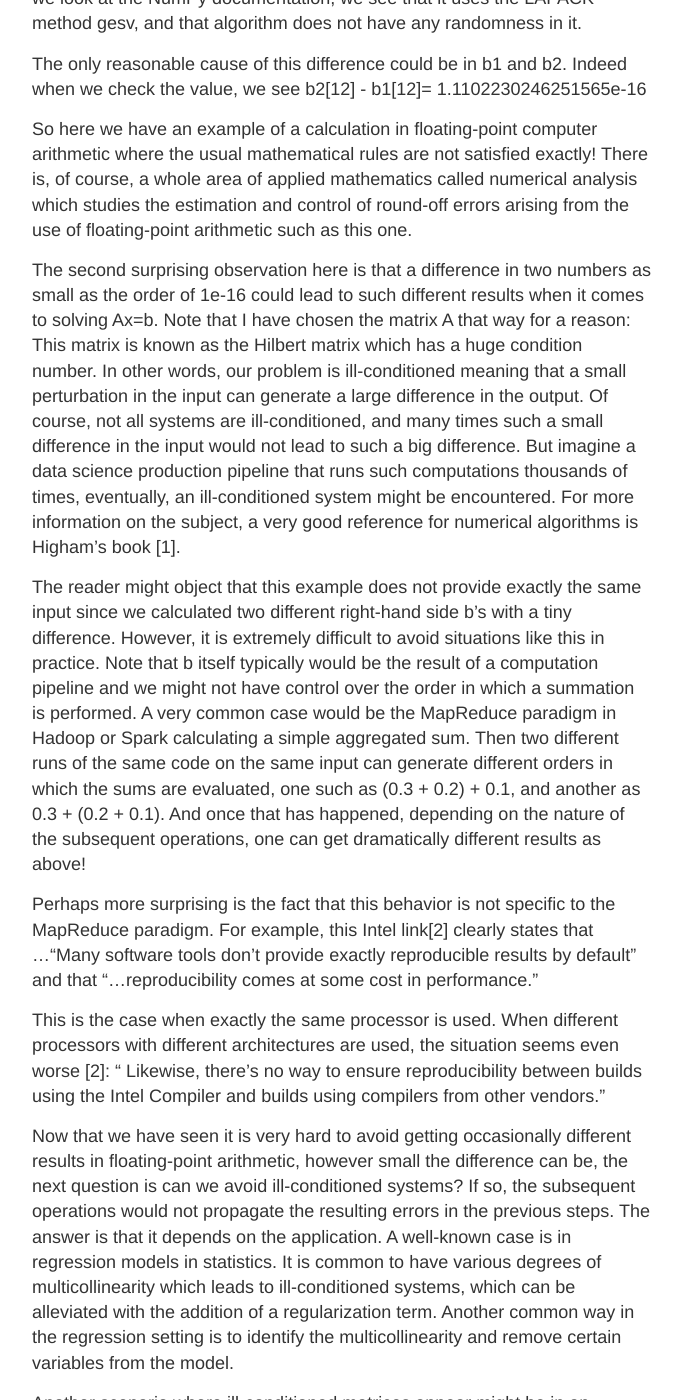
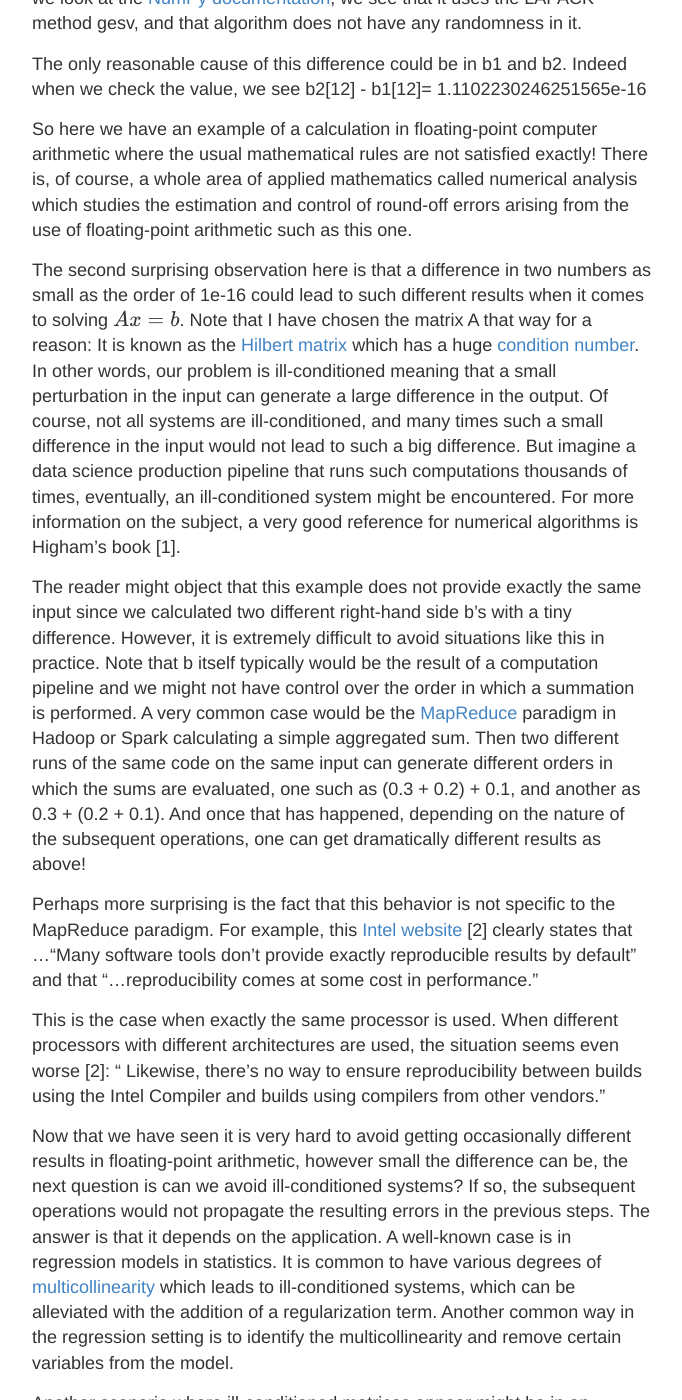
Before and after one commit to muratmut/muratmut.github.io, a Jekyll site: the page built from _posts/2020-05-20-reproducability.md, in a window 1280 px wide and 1400 px high, scrolled down 2076 px. Shown: the whole window, without its empty margins (298-980 px from the left). Built offline with Jekyll 4.4.1, drawn with Linux system fonts in a browser that asks for light colours; formulas are drawn with MathJax 3; some of the changed text lies outside the part shown.

Commit message:
Update 2020-05-20-reproducability.md

````diff
--- a/_posts/2020-05-20-reproducability.md
+++ b/_posts/2020-05-20-reproducability.md
@@ -9,7 +9,7 @@
 
 Imagine a data scientist who is running a regression model. There are situations where it is normal to expect regression coefficients that can vary each time the same model is run on the same input, e.g. if the underlying algorithm uses the [stochastic gradient descent method](https://en.wikipedia.org/wiki/Stochastic_gradient_descent). The reason is there is already some randomness in the underlying algorithm. But if we know that the algorithm does not involve any randomness, is it possible that we can get different regression coefficients from different runs?
 
-Let’s suppose we would like to solve a system of linear equations $$Ax=b$$. Note that a very large number of numerical algorithms used in machine learning and statistics require solving such systems and that includes the multilinear regression model. We will solve the Ax=b system using Python NumPy function numpy.linalg.solve. The matrix A is a square matrix of size 13 and b is a vector of all zeros except the last element. That last element will be calculated in two ways; first as (0.3 + 0.2) + 0.1, then as 0.3 + (0.2 + 0.1). Of course, the addition is associative, so mathematically both operations give the same number 0.6. The following Python snippet does that:
+Let’s suppose we would like to solve a system of linear equations $$Ax=b$$. Note that a very large number of numerical algorithms used in machine learning and statistics require solving such systems and that includes the multilinear regression model. We will solve the $$Ax=b$$ system using Python NumPy function numpy.linalg.solve. The matrix A is a square matrix of size 13 and b is a vector of all zeros except the last element. That last element will be calculated in two ways; first as (0.3 + 0.2) + 0.1, then as 0.3 + (0.2 + 0.1). Of course, the addition is associative, so mathematically both operations give the same number 0.6. The following Python snippet does that:
 
 ```python
 import numpy as np
@@ -52,23 +52,23 @@
    1.          -0.5          0.0859375 ]
 ```
 
-Note that the difference between the coefficients x1[7] and x2[7] is larger than 13! Does the numpy.linalg.solve method have any randomness in it? When we look at the NumPy documentation, we see that it uses the LAPACK method gesv, and that algorithm does not have any randomness in it.
+Note that the difference between the coefficients x1[7] and x2[7] is larger than 13! Does the numpy.linalg.solve method have any randomness in it? When we look at the [NumPy documentation](https://numpy.org/doc/stable/reference/generated/numpy.linalg.solve.html#numpy.linalg.solve), we see that it uses the LAPACK method gesv, and that algorithm does not have any randomness in it.
 
 The only reasonable cause of this difference could be in b1 and b2. Indeed when we check the value, we see
 b2[12] - b1[12]= 1.1102230246251565e-16
 
 So here we have an example of a calculation in floating-point computer arithmetic where the usual mathematical rules are not satisfied exactly! There is, of course, a whole area of applied mathematics called numerical analysis which studies the estimation and control of round-off errors arising from the use of floating-point arithmetic such as this one.
 
-The second surprising observation here is that a difference in two numbers as small as the order of 1e-16 could lead to such different results when it comes to solving Ax=b. Note that I have chosen the matrix A that way for a reason: This matrix is known as the Hilbert matrix which has a huge condition number. In other words, our problem is ill-conditioned meaning that a small perturbation in the input can generate a large difference in the output. Of course, not all systems are ill-conditioned, and many times such a small difference in the input would not lead to such a big difference. But imagine a data science production pipeline that runs such computations thousands of times, eventually, an ill-conditioned system might be encountered. For more information on the subject, a very good reference for numerical algorithms is Higham’s book [1].
+The second surprising observation here is that a difference in two numbers as small as the order of 1e-16 could lead to such different results when it comes to solving $$Ax=b$$. Note that I have chosen the matrix A that way for a reason: It is known as the [Hilbert matrix](https://en.wikipedia.org/wiki/Hilbert_matrix) which has a huge [condition number](https://en.wikipedia.org/wiki/Condition_number). In other words, our problem is ill-conditioned meaning that a small perturbation in the input can generate a large difference in the output. Of course, not all systems are ill-conditioned, and many times such a small difference in the input would not lead to such a big difference. But imagine a data science production pipeline that runs such computations thousands of times, eventually, an ill-conditioned system might be encountered. For more information on the subject, a very good reference for numerical algorithms is Higham’s book [1].
 
-The reader might object that this example does not provide exactly the same input since we calculated two different right-hand side b’s with a tiny difference. However, it is extremely difficult to avoid situations like this in practice. Note that b itself typically would be the result of a computation pipeline and we might not have control over the order in which a summation is performed. A very common case would be the MapReduce paradigm in Hadoop or Spark calculating a simple aggregated sum. Then two different runs of the same code on the same input can generate different orders in which the sums are evaluated, one such as (0.3 + 0.2) + 0.1, and another as 0.3 + (0.2 + 0.1). And once that has happened, depending on the nature of the subsequent operations, one can get dramatically different results as above!
+The reader might object that this example does not provide exactly the same input since we calculated two different right-hand side b’s with a tiny difference. However, it is extremely difficult to avoid situations like this in practice. Note that b itself typically would be the result of a computation pipeline and we might not have control over the order in which a summation is performed. A very common case would be the [MapReduce](https://en.wikipedia.org/wiki/MapReduce) paradigm in Hadoop or Spark calculating a simple aggregated sum. Then two different runs of the same code on the same input can generate different orders in which the sums are evaluated, one such as (0.3 + 0.2) + 0.1, and another as 0.3 + (0.2 + 0.1). And once that has happened, depending on the nature of the subsequent operations, one can get dramatically different results as above!
 
-Perhaps more surprising is the fact that this behavior is not specific to the MapReduce paradigm. For example, this Intel link[2] clearly states that …“Many software tools don’t provide exactly reproducible results by default” and that “…reproducibility comes at some cost in performance.”
+Perhaps more surprising is the fact that this behavior is not specific to the MapReduce paradigm. For example, this [Intel website](https://techdecoded.intel.io/resources/floating-point-reproducibility-in-intel-software-tools/#gs.6ob68t) [2] clearly states that …“Many software tools don’t provide exactly reproducible results by default” and that “…reproducibility comes at some cost in performance.”
 
 This is the case when exactly the same processor is used. When different processors with different architectures are used, the situation seems even worse [2]:
 “ Likewise, there’s no way to ensure reproducibility between builds using the Intel Compiler and builds using compilers from other vendors.”
 
-Now that we have seen it is very hard to avoid getting occasionally different results in floating-point arithmetic, however small the difference can be, the next question is can we avoid ill-conditioned systems? If so, the subsequent operations would not propagate the resulting errors in the previous steps. The answer is that it depends on the application. A well-known case is in regression models in statistics. It is common to have various degrees of multicollinearity which leads to ill-conditioned systems, which can be alleviated with the addition of a regularization term. Another common way in the regression setting is to identify the multicollinearity and remove certain variables from the model.
+Now that we have seen it is very hard to avoid getting occasionally different results in floating-point arithmetic, however small the difference can be, the next question is can we avoid ill-conditioned systems? If so, the subsequent operations would not propagate the resulting errors in the previous steps. The answer is that it depends on the application. A well-known case is in regression models in statistics. It is common to have various degrees of [multicollinearity](https://en.wikipedia.org/wiki/Multicollinearity) which leads to ill-conditioned systems, which can be alleviated with the addition of a regularization term. Another common way in the regression setting is to identify the multicollinearity and remove certain variables from the model.
 
 Another scenario where ill-conditioned matrices appear might be in an optimization algorithm. Note that this is even more subtle because we typically don’t have much control over how the inner calculations of optimization software are performed. If the underlying algorithm does not take special precautions (as is typically the case in open-source software), the optimal solution would be extremely sensitive to the perturbations in the input data. In that case, the modeler would have to perform some sensitivity analysis and identify whether ill-conditioned systems might appear during the execution of the algorithm.
 
````
